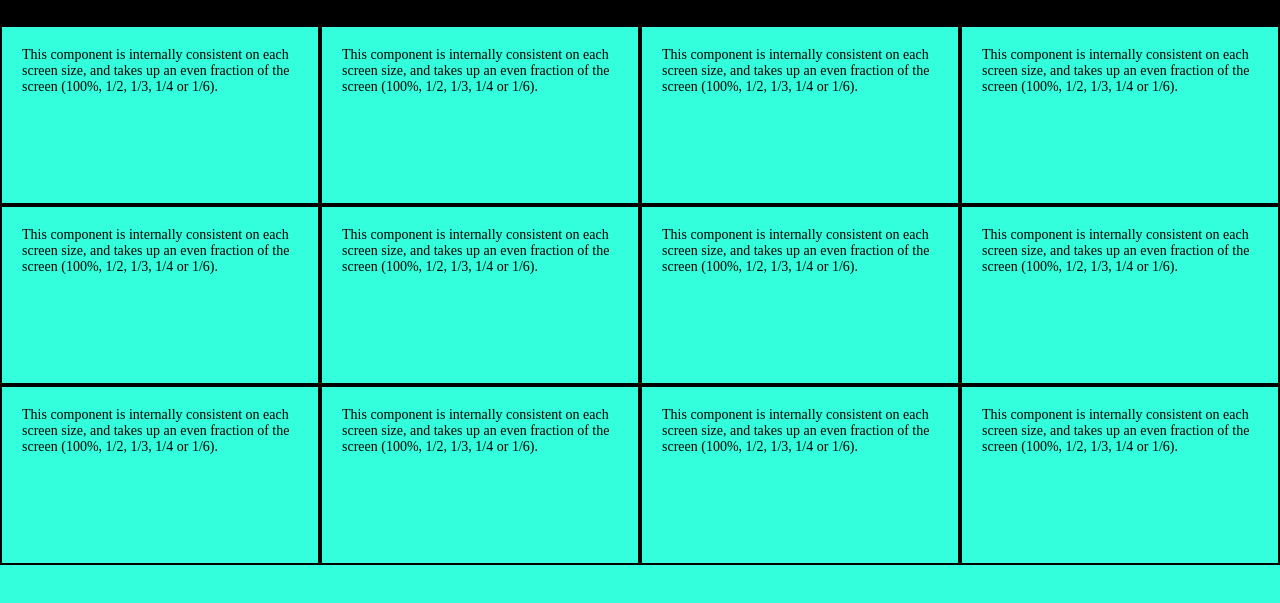
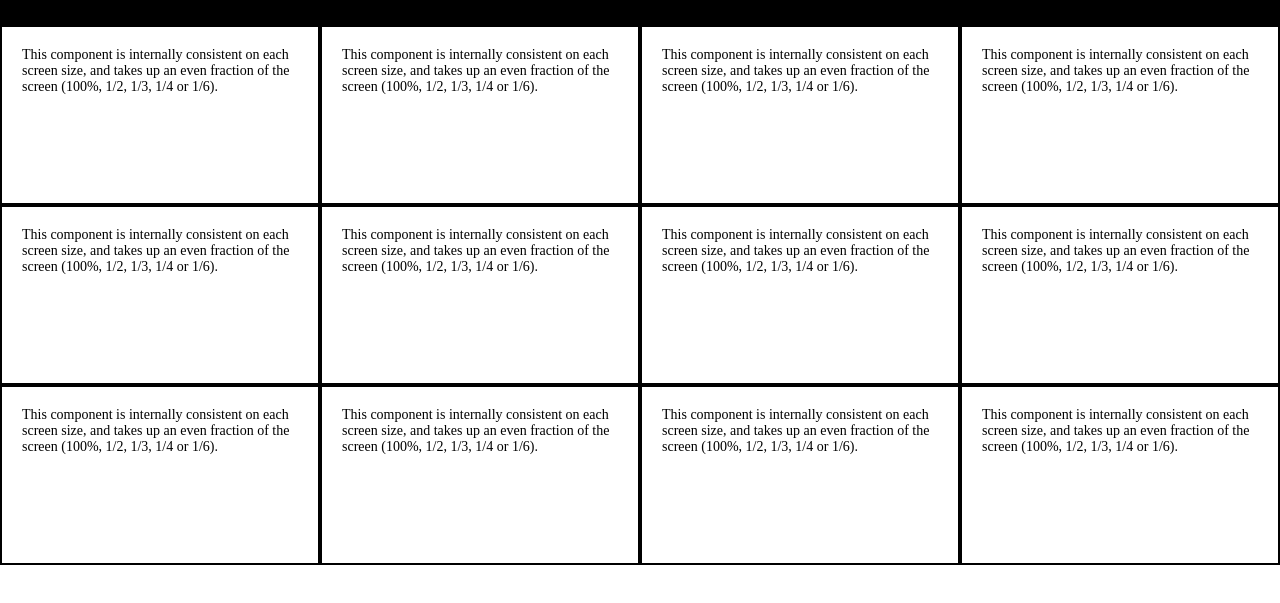
Before and after one commit to Landerson352/uniform, a website: page public/demo-grid.html in a window 1280 px wide. Shown: the part 85-688 px from the top of the page. Drawn offline with nearby package versions, Linux system fonts and the light colour scheme.

Commit message:
Added comments to grid demo css, and removed bg color.

```diff
--- a/less/demo-grid.less
+++ b/less/demo-grid.less
@@ -2,10 +2,9 @@
 
 .perimeter {
 	min-height: 100%;
-
-	background:#3fd;
 }
 .screenlayout {
+	// This component scales to fit the screen size.
 	padding: 2vw;
 	font-size: 4vw;
 
@@ -19,6 +18,7 @@
 	justify-content:center;
 }
 .component {
+	// This component is internally consistent on each screen size
 	width: 320rem;
 	height: 180rem;
 	padding: 20rem;
```
Also changed, not shown: public/css/demo-grid.css.
